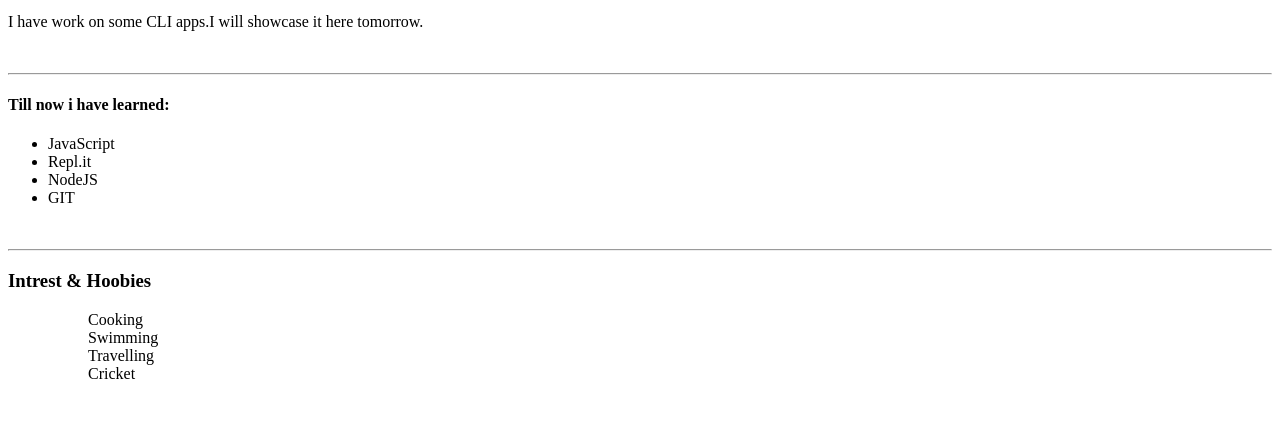
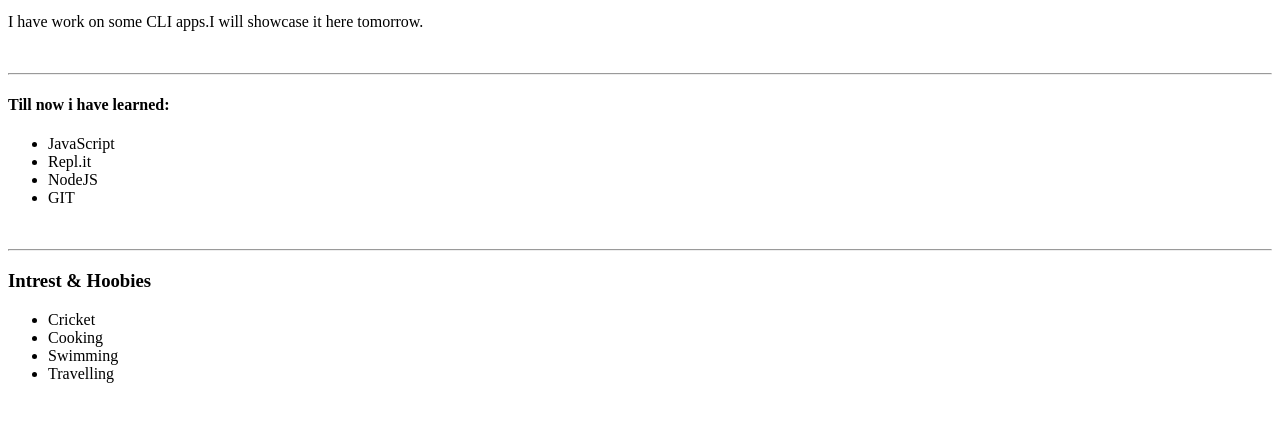
Before and after one commit to Oraonravi/ravi-oraon-site, a plain HTML site: page index.html in a window 1280 px wide. Shown: the part 101-522 px from the top of the page. Drawn offline with Linux system fonts and the light colour scheme.

Commit message:
fix: intrest orientation

```diff
--- a/index.html
+++ b/index.html
@@ -23,10 +23,10 @@
 <hr>
 <h3>Intrest & Hoobies</h3>
 <ul>
-    <ol>Cooking</ol>
-    <ol>Swimming</ol>
-    <ol>Travelling</ol>
-    <ol>Cricket</ol>
+    <li>Cricket</li>
+    <li>Cooking</li>
+    <li>Swimming</li>
+    <li>Travelling</li>
 </ul>
 
 
```
